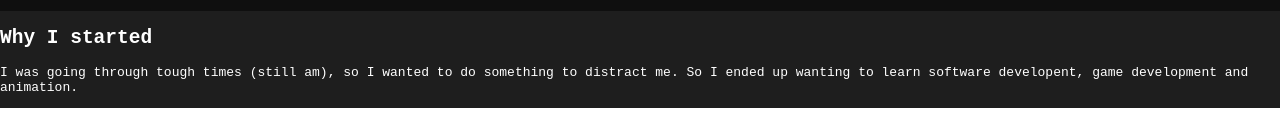
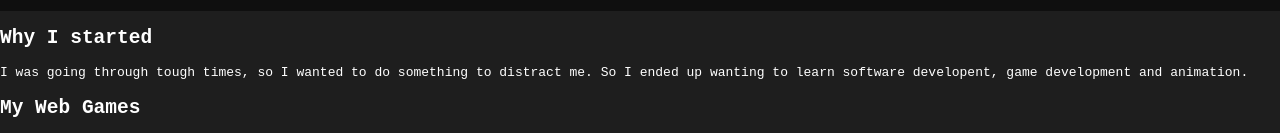
Before and after one commit to itsoutchy-projects/itsoutchy-website, a plain HTML site: page index.html in a window 1280 px wide. Shown: the part 2466-2599 px from the top of the page. Before the commit the page ends 2574 px from the top, so only its background shows below. Drawn offline with Linux system fonts and the light colour scheme.

Commit message:
Update index.html

```diff
--- a/index.html
+++ b/index.html
@@ -17,6 +17,7 @@
                 <a href="#animations" id="good-at-link">//My animations</a>
                 <a href="#games" id="good-at-link">//My games</a>
                 <a href="#whyStart" id="good-at-link">//Why start?</a>
+                <a href="#webgames" id="good-at-link">//My web games</a>
             </div>
         </header>
         <div id="stickfigure-wrapper">
@@ -91,7 +92,12 @@
 
             <section id="whyStart">
                 <h1>Why I started</h1>
-                <p>I was going through tough times (still am), so I wanted to do something to distract me. So I ended up wanting to learn software developent, game development and animation.</p>
+                <p>I was going through tough times, so I wanted to do something to distract me. So I ended up wanting to learn software developent, game development and animation.</p>
+            </section>
+
+            <section id="webgames">
+                <h1>My Web Games</h1>
+                <a href="my html games/super-specific/index.html"><button title="A game inspired by the Password Game, where you have to enter text that meets a set of conditions">Super specific</button></a>
             </section>
         </main>
     </body>
```
